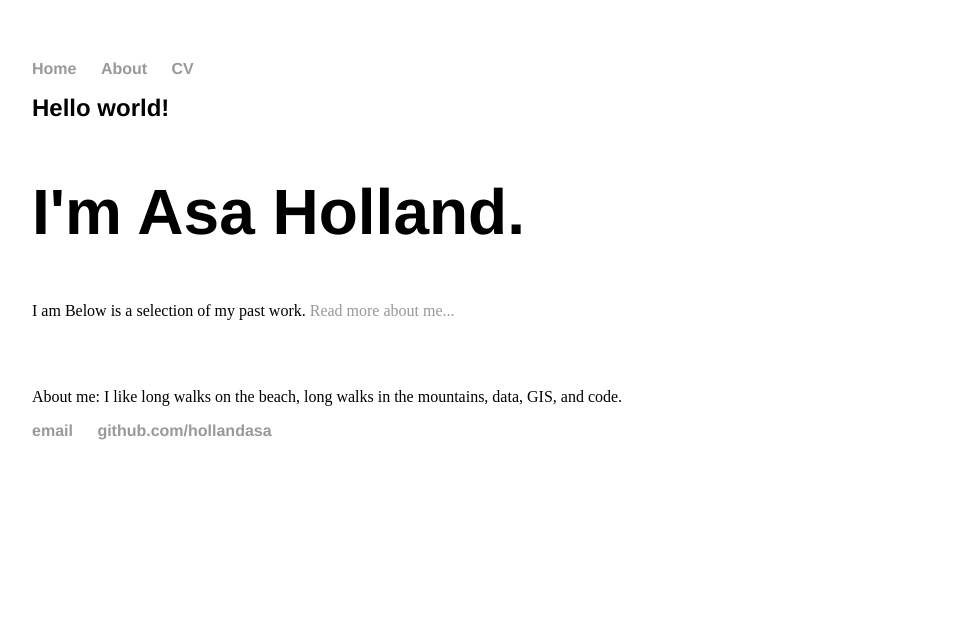
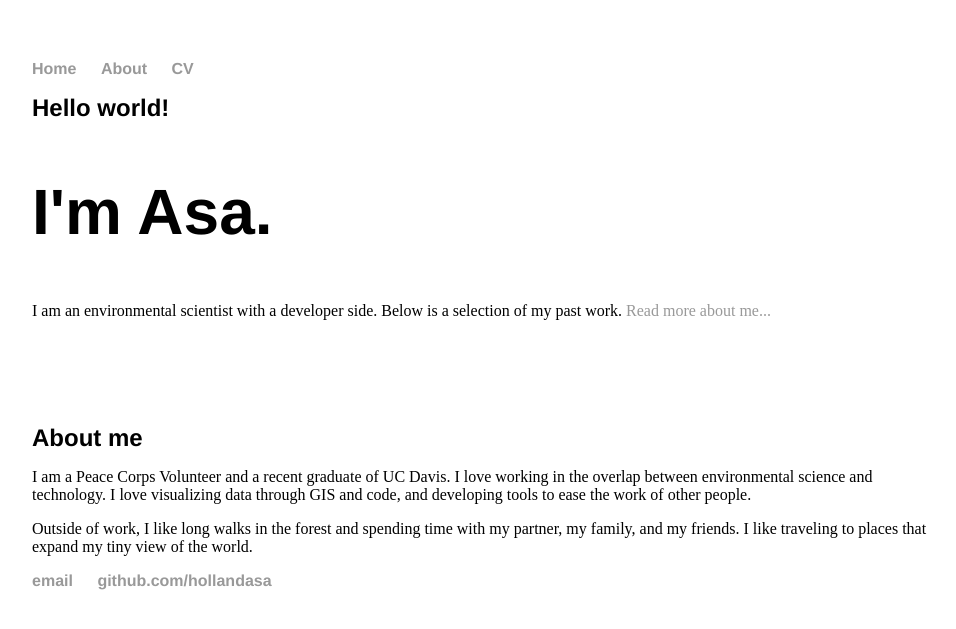
Before and after one commit to hollandasa/hollandasa.github.io, a Jekyll site: the page built from index.html, in a window 1280 px wide. Shown: the top 629 px of the page, without its empty margins (160-1116 px from the left). Built offline with Jekyll 4.4.1, drawn with Linux system fonts in a browser that asks for light colours.

Commit message:
Update index.html
Adjusted text of about.

```diff
--- a/index.html
+++ b/index.html
@@ -4,8 +4,11 @@ title: Asa Holland
 ---
 <div class="blurb">
         <h1>Hello world!</h1>
-	<h2>I'm Asa Holland.</h2>
-        <p>I am Below is a selection of my past work. <a href="/about">Read more about me...</a></p>
+	<h2>I'm Asa.</h2>
+        <p>I am an environmental scientist with a developer side. Below is a selection of my past work. <a href="/about">Read more about me...</a></p>
         <br></br>
-        <p>About me: I like long walks on the beach, long walks in the mountains, data, GIS, and code.</p>
+        <br></br>
+        <h1>About me</h1>
+        <p>I am a Peace Corps Volunteer and a recent graduate of UC Davis. I love working in the overlap between environmental science and technology. I love visualizing data through GIS and code, and developing tools to ease the work of other people.</p>
+        <p>Outside of work, I like long walks in the forest and spending time with my partner, my family, and my friends. I like traveling to places that expand my tiny view of the world.</p>
 </div><!-- /.blurb -->
```
